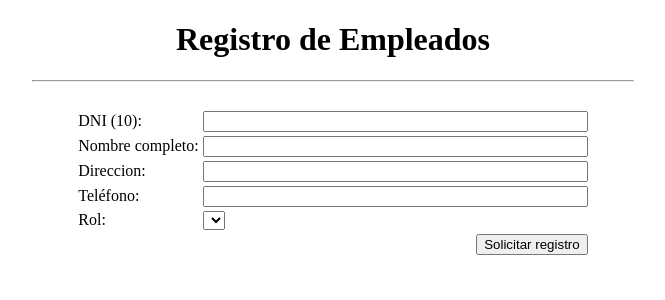
After one commit to itscoDevelopersTeam/autos, a PHP site: page /php/view/FormLogin.php in a window 1280 px wide. The commit adds this page. Shown: the top 300 px of the page, without its empty margins (307-972 px from the left). Run offline with PHP 8.4, Linux system fonts and the light colour scheme; data that the repository does not hold is empty.

```diff
--- a/php/controllers/CrudEmpleado.php
+++ b/php/controllers/CrudEmpleado.php
@@ -42,7 +42,7 @@ require_once('Conexion.php');
 			$select=$db->query('SELECT * FROM EMPLEADOS');
 
 			foreach($select->fetchAll() as $empleado){
-				$myEmpleado= new Cliente();
+				$myEmpleado= new Empleado();
 				$myEmpleado->set_id_empleado($empleado['ID_EMPLEADO']);
 				$myEmpleado->set_nombre($empleado['NOMBRE']);
 				$myEmpleado->set_direccion($empleado['DIRECCION']);
@@ -60,7 +60,7 @@ require_once('Conexion.php');
 			$select->execute();
 
 			$empleado=$select->fetch();
-			$myEmpleado= new Cliente();
+			$myEmpleado= new Empleado();
 			$myEmpleado->set_id_empleado($empleado['ID_EMPLEADO']);
 			$myEmpleado->set_nombre($empleado['NOMBRE']);
 			$myEmpleado->set_direccion($empleado['DIRECCION']);
--- a/php/controllers/CrudRol.php
+++ b/php/controllers/CrudRol.php
@@ -25,10 +25,10 @@ class CrudRol {
 		$select=$db->query('SELECT * FROM ROLES');
 
 		foreach($select->fetchAll() as $rol){
-			$myRol= new Rol;
+			$myRol= new Rol();
 			$myRol->set_id_rol($rol['ID_ROL']);
 			$myRol->set_nombre($rol['NOMBRE']);
-			$myRol->set_direccion($rol['DESCRIPCION']);
+			$myRol->set_descripcion($rol['DESCRIPCION']);
 			$listaRoles[] = $myRol;
 		}
 		return $listaRoles;
--- /dev/null
+++ b/php/controllers/sessiones/SessionLogin.php
@@ -0,0 +1,28 @@
+<?php
+
+// $login = $_POST['login'];
+// $pass = $_POST['pass'];
+
+// require_once ("conexion/conexion.php");
+
+// //$conn = mysqli_connect("localhost","root","","LUAN");
+
+// $sql = "SELECT * FROM profesor WHERE login='$login' and pass='$pass'";
+
+// $res = mysqli_query($conn,$sql);
+// $filas = mysqli_num_rows($res);
+
+
+// if($filas > 0){
+//       session_start();
+//       $_SESSION['login']=$login;
+//       header("location:principalProfesor.php");
+// }
+// else{
+
+//      header("location:errorP.php");
+// }
+
+// mysqli_free_result($res);
+// mysqli_close($conn);
+?>
--- a/php/model/Opcion.php
+++ b/php/model/Opcion.php
@@ -14,6 +14,6 @@ class Opcion {
 
 	function get_id_opcion() { return $this->id_opcion; }
 	function get_nombre() { return $this->nombre; }
-	function get_descriction() { return $this->descripcion; }
+	function get_descripcion() { return $this->descripcion; }
 }
  ?>
--- a/php/model/Rol.php
+++ b/php/model/Rol.php
@@ -3,6 +3,10 @@ class Rol {
 	private $id_rol;
 	private $nombre;
 	private $descripcion;
+
+	function __construct() {
+
+	}
 
 	function set_id_rol($idRol) { $this->id_rol = $idRol; }
 	function set_nombre($nombre) { $this->nombre = $nombre; }
--- /dev/null
+++ b/php/view/FormLogin.php
@@ -0,0 +1,74 @@
+<?php
+	include '../controllers/CrudRol.php';
+	include '../model/Rol.php';
+	include '../controllers/sessiones/SessionLogin.php';
+
+	$rol = new Rol();
+	$crud_rol = new CrudRol;
+	$listaRoles = $crud_rol->select_all();
+ ?>
+
+<!DOCTYPE html>
+<html>
+<head>
+	<title>Uso de formularios</title>
+	<meta charset="UTF-8">
+    <meta name="author" content="José M. Miranda">
+    <meta name="description" content="Programacion Web HTML">
+    <meta name="keywords" content="HTML, CSS, JS , PHP, MySql">
+    <meta name="viewport" content="width=device-width, initial-scale=1.0">
+
+</head>
+<body>
+	<center>
+		<h1>Registro de Empleados</h1>
+		<hr width="600">
+
+	<form action="" method="POST">
+		<br>
+		<table>
+			<tr>
+				<td>DNI (10): </td>
+				<td>
+					<input type="text" name="dni" id="dni" size="45">
+				</td>
+			</tr>
+			<tr>
+				<td>Nombre completo: </td>
+				<td>
+					<input type="text" name="nombre" id="nombre" size="45">
+				</td>
+			</tr>
+			<tr>
+				<td>Direccion: </td>
+				<td>
+					<input type="text" name="direccion" id="direccion" size="45">
+				</td>
+			</tr>
+			<tr>
+				<td>Teléfono: </td>
+				<td>
+					<input type="numeric" name="telefono" id="telefono" size="45">
+				</td>
+			</tr>
+			<tr>
+				<td>Rol: </td>
+				<td>
+					<select >
+						<?php foreach ($listaRoles as $rol) {
+								echo  '<option>'.$rol->get_nombre().'</option>';
+							  }
+						?>
+					</select>
+				</td>
+			</tr>
+			<tr>
+				<td align="right" colspan="2">
+					<input type="submit" name="btnEnviar" id="btnEnviar" value="Solicitar registro">
+				</td>
+			</tr>
+		</table>
+	</form>
+	</center>
+</body>
+</html>
```
Also changed, not shown: index.php (+8 -15 lines), php/controllers/CrudOpciones.php (+13 -13 lines).
